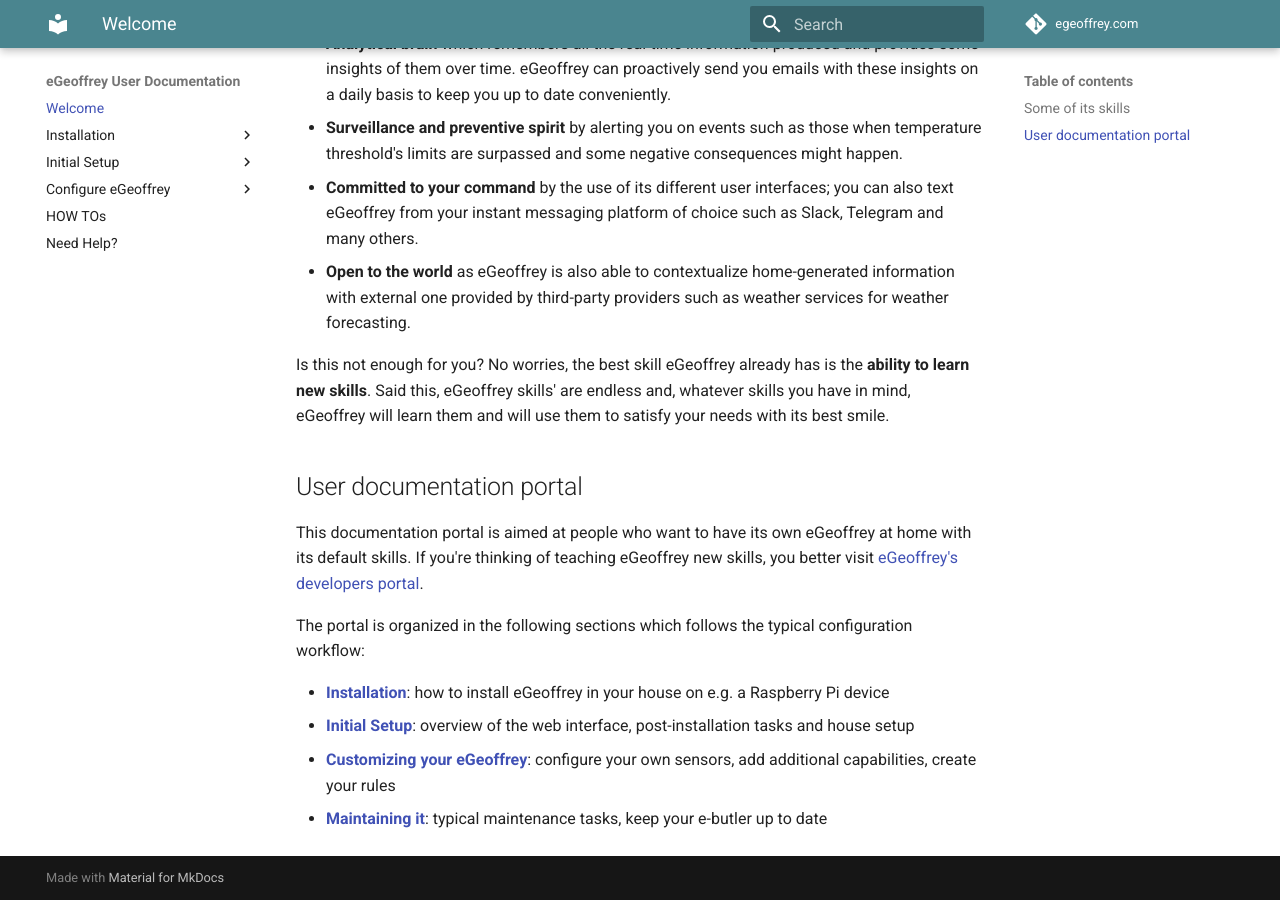
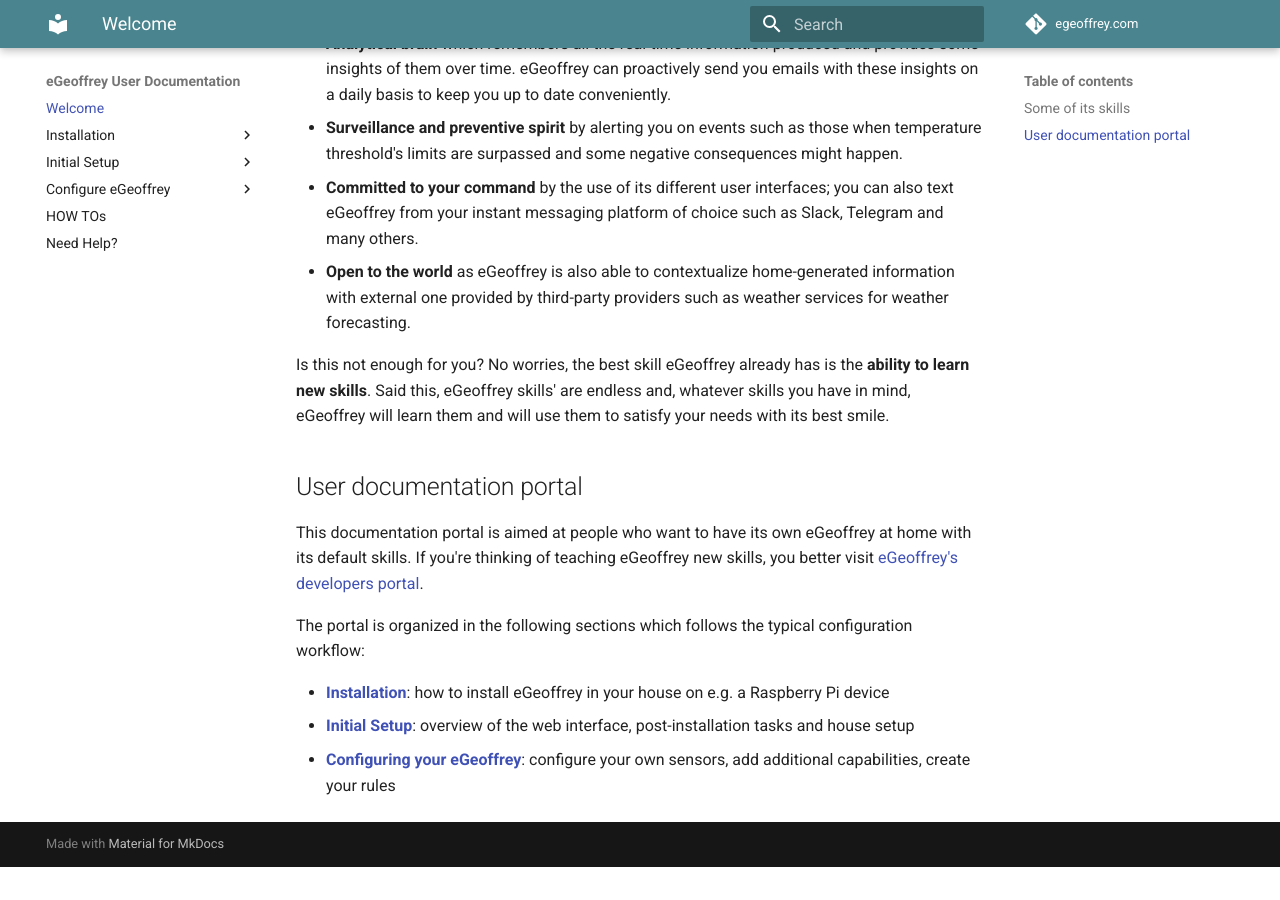
Before and after one commit to egeoffrey/docs, an MkDocs documentation site: the page built from docs/index.md, in a window 1280 px wide and 900 px high, scrolled down 536 px. Built offline with MkDocs 1.6.1 and Material for MkDocs 9.7.7, drawn with Linux system fonts in a browser that asks for light colours; after the commit the page ends 1403 px from its top, so only the background shows below that.

Commit message:
Fixed Welcome page

```diff
--- a/docs/index.md
+++ b/docs/index.md
@@ -21,5 +21,4 @@
 
 * **[Installation](installation/where)**: how to install eGeoffrey in your house on e.g. a Raspberry Pi device
 * **[Initial Setup](setup/gui)**: overview of the web interface, post-installation tasks and house setup
-* **[Customizing your eGeoffrey](configure/workflow)**: configure your own sensors, add additional capabilities, create your rules
-* **[Maintaining it](maintenance/upgrade)**: typical maintenance tasks, keep your e-butler up to date
+* **[Configuring your eGeoffrey](configure/workflow)**: configure your own sensors, add additional capabilities, create your rules
```
